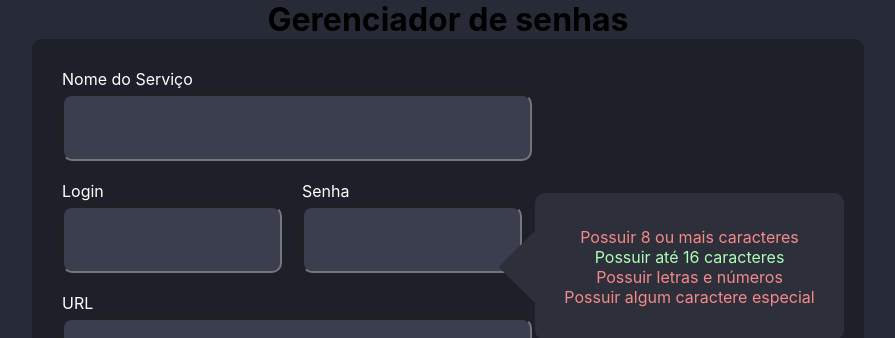
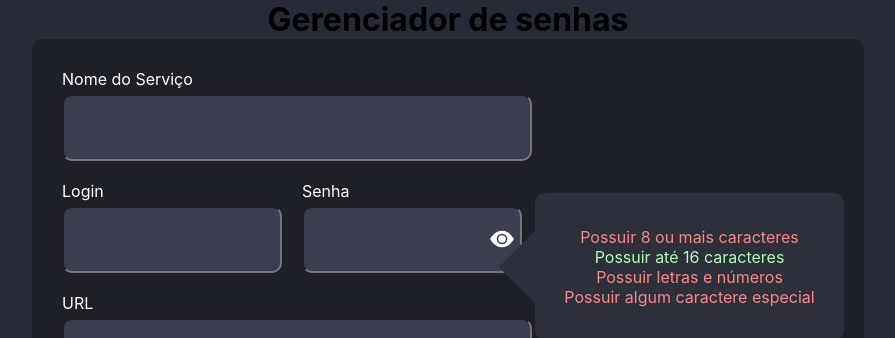
Before and after one commit to pedro-henrique-a-silva/password-manager, a React (Vite) app: page / in a window 1280 px wide. Both pictures are taken after a click on the button "Cadastrar nova senhas". Shown: the top 338 px of the page, without its empty margins (192-1087 px from the left). Built offline with nearby package versions, Linux system fonts and the light colour scheme.

Commit message:
Requisito 09 concluido, show password input

```diff
--- a/src/components/Button/Button.tsx
+++ b/src/components/Button/Button.tsx
@@ -2,7 +2,7 @@ import { ButtonHTMLAttributes } from 'react';
 import './Button.css';
 
 type ButtonProps = {
-  label: string
+  label: string,
 } & ButtonHTMLAttributes<HTMLButtonElement>;
 
 function Button(props: ButtonProps) {
--- a/src/components/Form.css
+++ b/src/components/Form.css
@@ -17,6 +17,7 @@
 
 .formControl {
   display: flex;
+  position: relative;
   width: fit-content;
 }
 
--- a/src/components/Form.tsx
+++ b/src/components/Form.tsx
@@ -3,6 +3,7 @@ import { useState } from 'react';
 import Input from './Input/Input';
 import Button from './Button/Button';
 import DisplayValidSenha from './DisplayValidSenha/DisplayValidSenha';
+import ShowPassword from './ShowPassword/ShowPassword';
 
 import { FormDataType } from './types';
 import './Form.css';
@@ -23,6 +24,9 @@ function Form(props: FormProps) {
   const { handleShowForm, savePassword } = props;
 
   const [btnCadastrarEnable, setBtnCadastrarEnable] = useState(true);
+
+  const [isPasswordVisible, setisPasswordVisible] = useState(false);
+
   const [formData, setFormData] = useState<FormDataType>(INITIAL_FORM_VALUES);
 
   function validarSenha(senha: string) {
@@ -54,6 +58,10 @@ function Form(props: FormProps) {
     });
   };
 
+  const showInputPassword = () => {
+    setisPasswordVisible(!isPasswordVisible);
+  };
+
   return (
     <section className="formContainer">
       <form className="formCadSenha" onSubmit={ handleSubmit }>
@@ -77,7 +85,7 @@ function Form(props: FormProps) {
             label="Login"
           />
           <Input
-            type="password"
+            type={ (!isPasswordVisible) ? 'password' : 'text' }
             className="inputForm smallInput"
             id="senha"
             value={ formData.senha }
@@ -85,6 +93,11 @@ function Form(props: FormProps) {
             onKeyUp={ () => validaForm() }
             label="Senha"
           />
+          <ShowPassword
+            isPasswordVisible={ isPasswordVisible }
+            showInputPassword={ showInputPassword }
+          />
+
         </div>
         <div className="formControl">
           <Input
--- a/src/components/Input/Input.tsx
+++ b/src/components/Input/Input.tsx
@@ -1,11 +1,12 @@
 import React, { InputHTMLAttributes } from 'react';
+
 import './Input.css';
 
 type InputProps = {
   label: string,
 } & InputHTMLAttributes<HTMLInputElement>;
 
-function Input(props: InputProps) {
+function Input({ ...props }: InputProps) {
   const { id, label, type } = props;
   return (
     <label
@@ -16,6 +17,7 @@ function Input(props: InputProps) {
       {(type === 'checkbox')
         ? <input className="inputCheckbox" { ...props } />
         : <input type="text" { ...props } />}
+
     </label>
   );
 }
--- /dev/null
+++ b/src/components/ShowPassword/ShowPassword.css
@@ -0,0 +1,9 @@
+.showHidePassword {
+  border: none;
+  background: transparent;
+  position: absolute;
+  right: 18px;
+  color: white;
+  top: 50%;
+  font-size: 24px;
+}
--- /dev/null
+++ b/src/components/ShowPassword/ShowPassword.tsx
@@ -0,0 +1,25 @@
+import { BsFillEyeFill, BsFillEyeSlashFill } from 'react-icons/bs';
+import './ShowPassword.css';
+
+type ShowPasswordProps = {
+  isPasswordVisible: boolean,
+  showInputPassword: (() => void)
+};
+
+function ShowPassword(props: ShowPasswordProps) {
+  const { isPasswordVisible, showInputPassword } = props;
+  return (
+    <button
+      className="showHidePassword"
+      data-testid="show-hide-form-password"
+      onClick={ () => showInputPassword() }
+      type="button"
+    >
+      {(!isPasswordVisible)
+        ? <BsFillEyeFill />
+        : <BsFillEyeSlashFill />}
+    </button>
+  );
+}
+
+export default ShowPassword;
```
